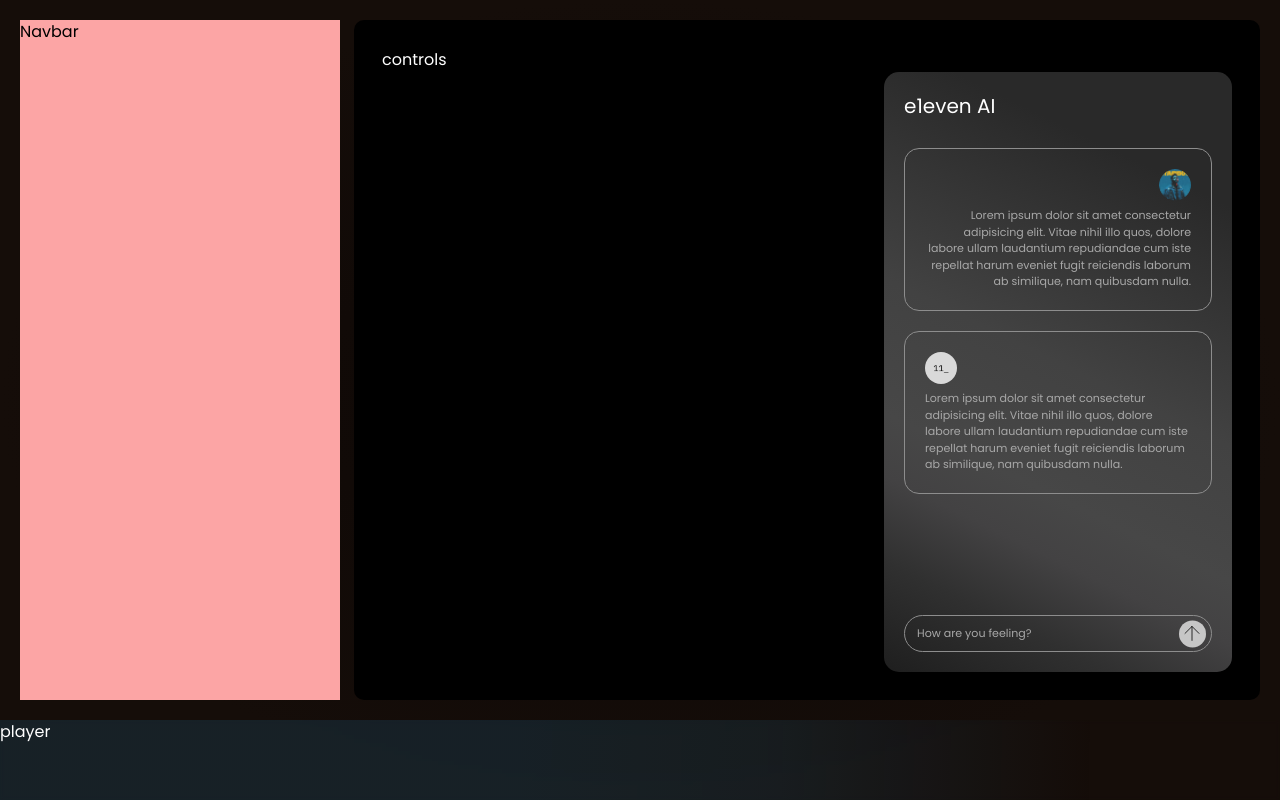
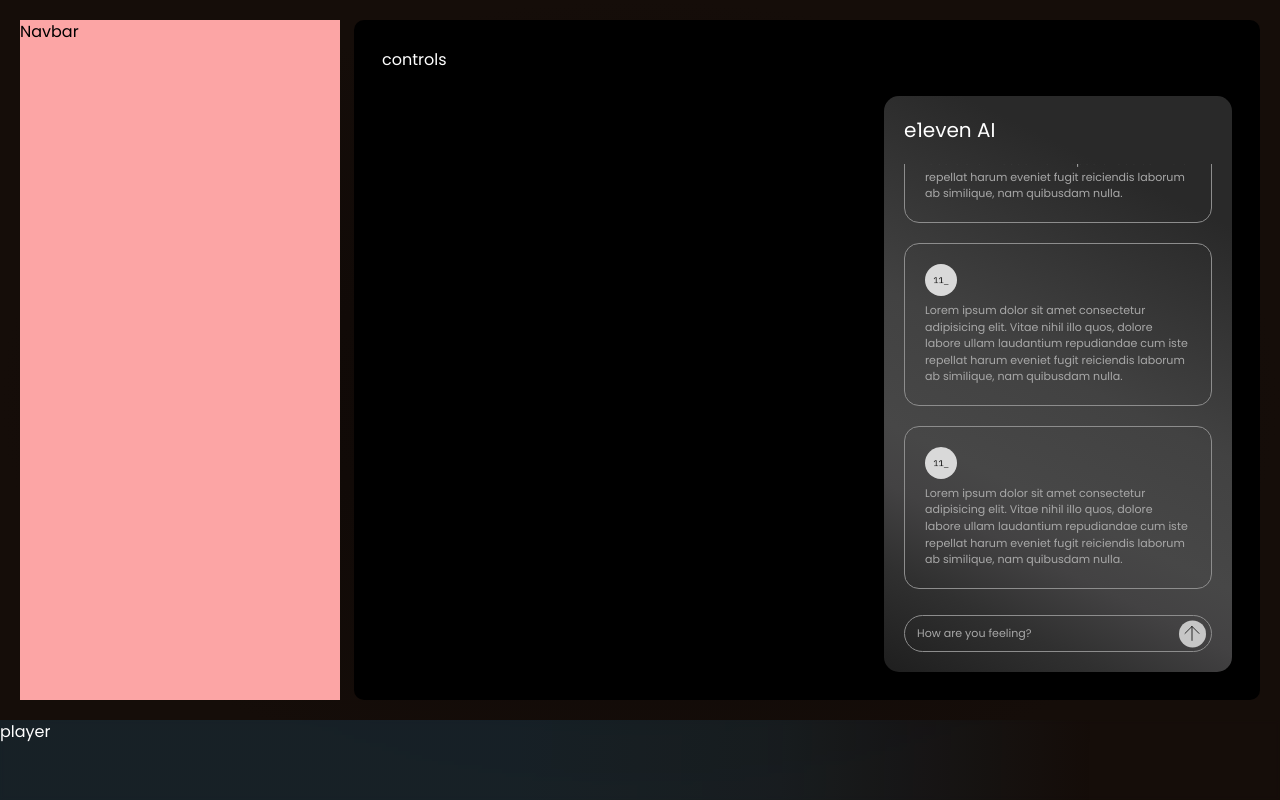
Before and after one commit to vaishakh3/solace, a Next.js app: page / in a window 1280 px wide. Built offline with nearby package versions, Linux system fonts and the light colour scheme; no server answers.

Commit message:
fix in chatbot

```diff
--- a/src/app/(authenticated)/_components/AiChatbot.jsx
+++ b/src/app/(authenticated)/_components/AiChatbot.jsx
@@ -1,13 +1,29 @@
-import { cn } from "@/lib/cn";
+"use client"
+
 import { ArrowUp } from "lucide-react";
 import Message from "./Message";
+import { useEffect, useRef } from "react";
 
 function AiChatbot() {
+    const chatRef = useRef(null);
+
+    useEffect(() => {
+        if(chatRef.current){
+            chatRef.current.scrollTo({
+                top: chatRef.current.scrollHeight,
+                behavior: "smooth"
+            })
+        }
+    }, [])
+
   return (
     <>
       <h2 className="text-white text-xl p-5">e1even AI</h2>
-      <div className="flex-grow flex flex-col py-2 px-5 gap-5 overflow-auto">
+      <div ref={chatRef} className="chat flex-grow h-80 flex flex-col py-2 px-5 gap-5 overflow-auto">
         <Message from="user" />
+        <Message from="bot" />
+        <Message from="bot" />
+        <Message from="bot" />
         <Message from="bot" />
       </div>
       <form className="p-5">
--- a/src/app/(authenticated)/_components/Message.jsx
+++ b/src/app/(authenticated)/_components/Message.jsx
@@ -11,7 +11,7 @@
           )} src={from === "bot" ? "/logo.png": "cover.png"} alt="" />
         </div>
         <div className={cn(
-          "rounded-[1.875rem] flex-grow text-[#A8A8A8] font-poppins",
+          "rounded-[1.875rem] flex-grow text-[#A8A8A8]",
           from === "bot" && "text-left",
           from === "user" && "text-right"
         )}>
--- a/src/app/(authenticated)/page.jsx
+++ b/src/app/(authenticated)/page.jsx
@@ -5,7 +5,7 @@
   const session = await getSession()
   return (
     <main className="w-full h-full p-7 flex flex-col">
-        <div className='text-white min-h-[3rem'>controls</div>
+        <div className='text-white min-h-[3rem]'>controls</div>
         <div className='flex flex-grow gap-7'>
             <div className='flex-grow'></div>
             <div className='chat-border w-[21.75rem] flex flex-col'>
--- a/src/app/globals.css
+++ b/src/app/globals.css
@@ -37,3 +37,17 @@
   border-radius: 0.9375rem;
   background-image: linear-gradient(206deg, #292929 17.56%, #424242 48.72%, #474747 66.39%, #434243 74.56%, #303030 85.66%, #1B1B1B 102.7%);
 }
+
+.chat::-webkit-scrollbar {
+  width: 0.1875rem;
+}
+
+.chat::-webkit-scrollbar-track {
+  box-shadow: inset 0 0 6px #525252;
+}
+
+.chat::-webkit-scrollbar-thumb {
+  background-color: #FFF;
+  border-radius: 0.1875rem;
+  outline: 1px solid slategrey;
+}
```
